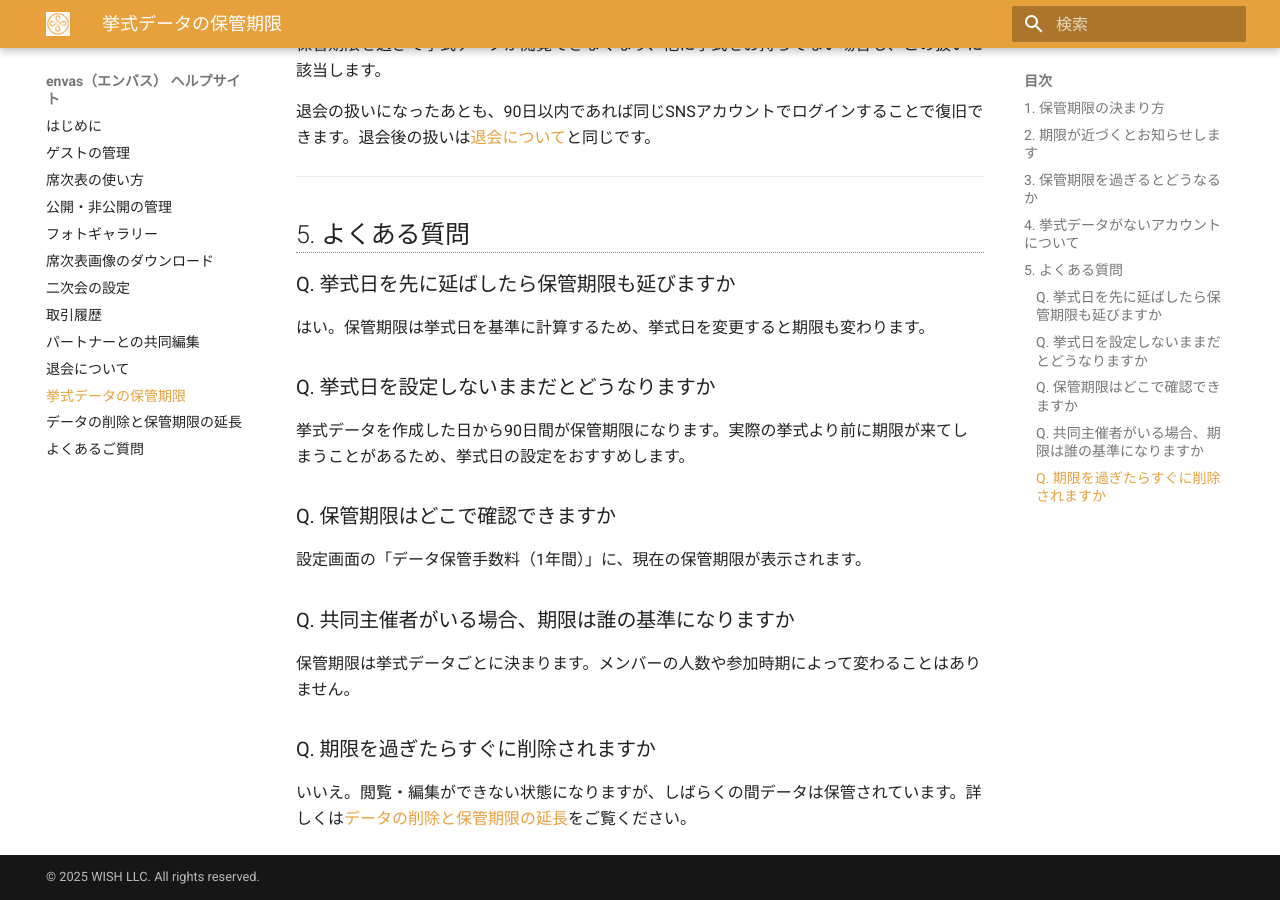
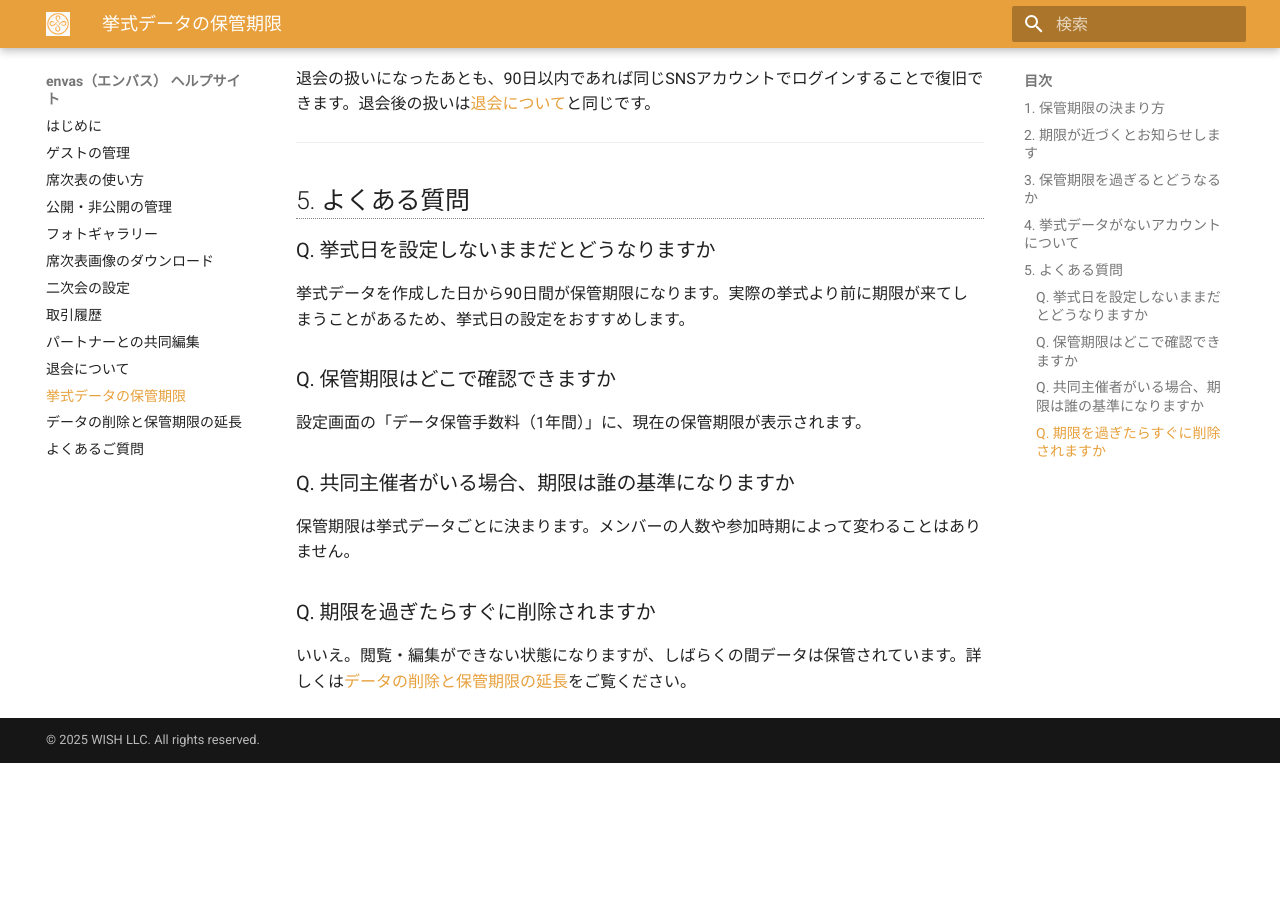
Before and after one commit to wish-corp/envas-help, an MkDocs documentation site: the page built from docs/storage-period.md, in a window 1280 px wide and 900 px high, scrolled down 1818 px. Built offline with MkDocs 1.6.1 and Material for MkDocs 9.7.7, drawn with Linux system fonts in a browser that asks for light colours; after the commit the page ends 2581 px from its top, so only the background shows below that; some of the changed text lies outside the part shown.

Commit message:
docs: 挙式日の変更で保管期限が延びる旨の FAQ を削除
🤖 Generated with [Claude Code](https://claude.com/claude-code)

Co-Authored-By: Claude <noreply@anthropic.com>

```diff
--- a/docs/storage-period.md
+++ b/docs/storage-period.md
@@ -55,10 +55,6 @@ envas でお作りいただいた挙式データには保管期限がありま
 
 ## 5. よくある質問 {#faq}
 
-### Q. 挙式日を先に延ばしたら保管期限も延びますか {#faq-change-date}
-
-はい。保管期限は挙式日を基準に計算するため、挙式日を変更すると期限も変わります。
-
 ### Q. 挙式日を設定しないままだとどうなりますか {#faq-no-date}
 
 挙式データを作成した日から90日間が保管期限になります。実際の挙式より前に期限が来てしまうことがあるため、挙式日の設定をおすすめします。
```
